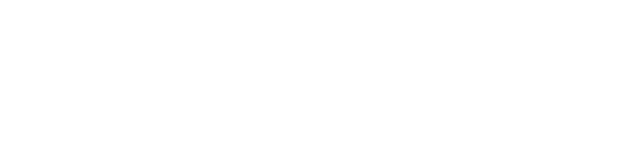
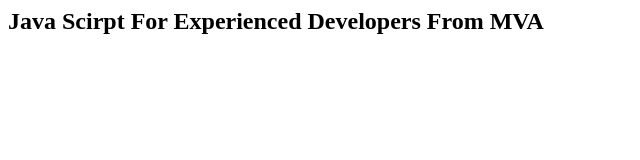
Before and after one commit to touhidulfahim/javaScriptPractice, a plain HTML site: page Start From MVA/FirstClass.html in a window 1280 px wide. Shown: the whole page, without its empty margins (0-640 px from the left). Drawn offline with Linux system fonts and the light colour scheme.

Commit message:
commit basic syntax

```diff
--- a/Start From MVA/FirstClass.html
+++ b/Start From MVA/FirstClass.html
@@ -3,8 +3,8 @@
         <title>First Class</title>
     </head>
     <body>
-        <script>
-            console.log('hello world');
-            </script>
+        <div>
+            <h2>Java Scirpt For Experienced Developers From MVA</h2>
+        </div>
     </body>
 </html>
```
Also changed, not shown: Start From MVA/Basic Js Syntax/basicsyntax.js (added).
